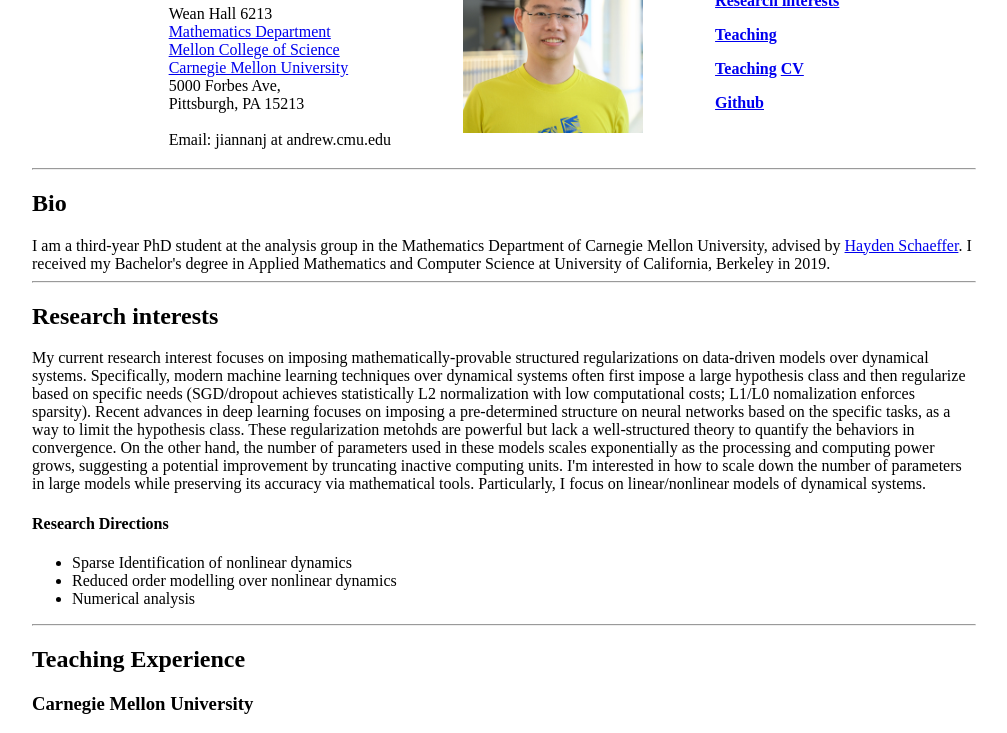
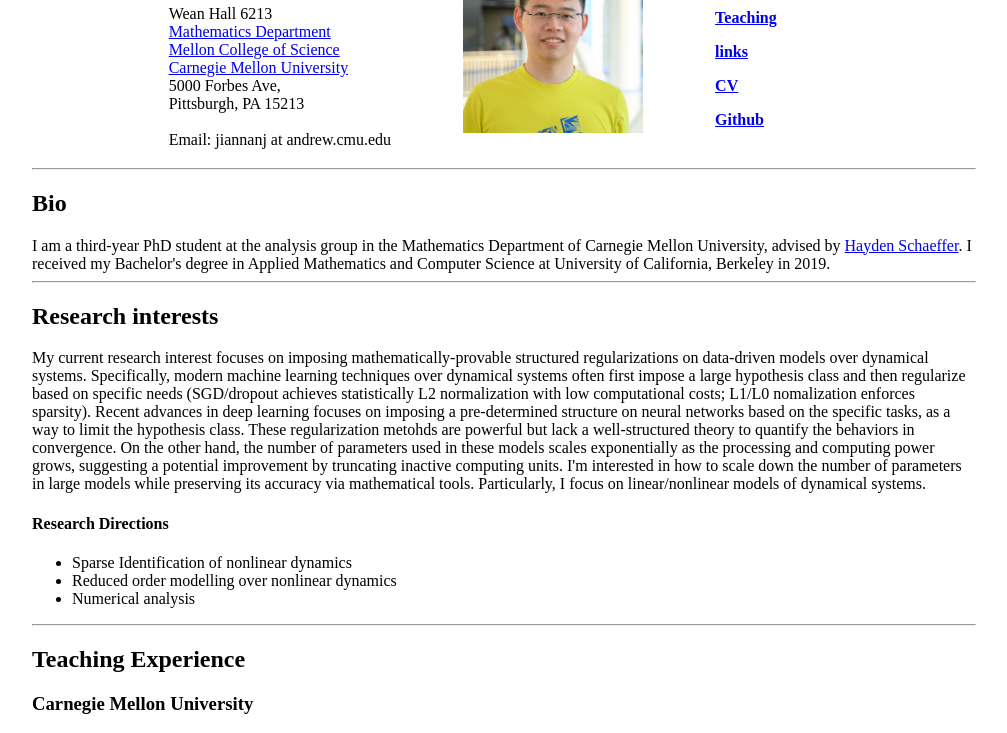
Before and after one commit to jonny97/jonny97.github.io, a plain HTML site: page index.html in a window 1280 px wide. Shown: the part 81-814 px from the top of the page, without its empty margins (136-1143 px from the left). Drawn offline with Linux system fonts and the light colour scheme.

Commit message:
add resume

```diff
--- a/index.html
+++ b/index.html
@@ -43,8 +43,8 @@
 		<a href="#research"><strong>Research interests</strong></a><p>
 		<a href="#teaching"><strong>Teaching</strong></a>
 		<p>
-		<a href="#links"><strong>Teaching</strong></a>
-
+		<a href="#links"><strong>links</strong></a>
+		<p>
 		<a href="resume.pdf"><strong>CV</strong></a> <p>
 		<a href="https://github.com/jonny97"><strong>Github</strong></a>
 	</tr>
```
Also changed, not shown: 1 other file.
